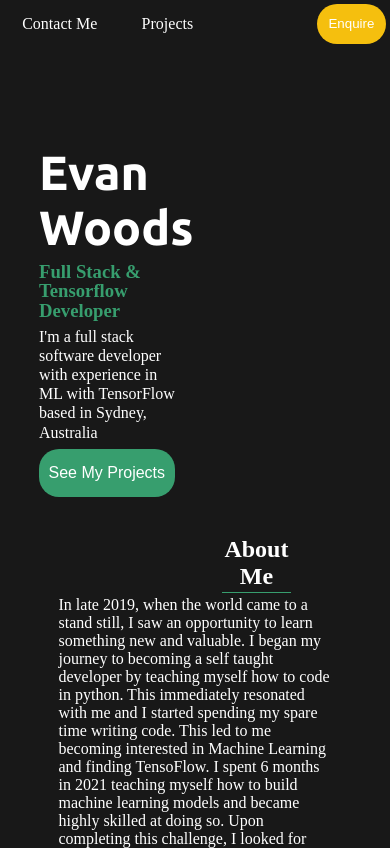
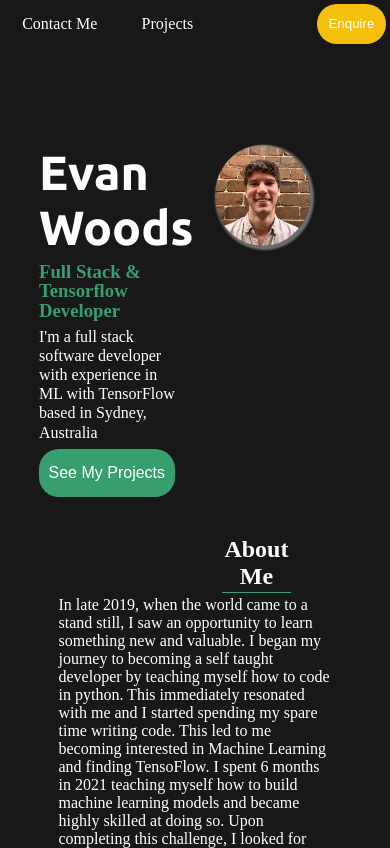
Before and after one commit to EvanCWoods/Evan-Woods-Portfolio, a plain HTML site: page index.html in a window 390 px wide. Shown: the top 848 px of the page. Drawn offline with Linux system fonts and the light colour scheme.

Commit message:
added my headshot to the page in the Assets folder, styled it to be responsive.

```diff
--- a/Develop/css/style.css
+++ b/Develop/css/style.css
@@ -87,6 +87,15 @@ header {
     color: white;
     background: var(--green);
     line-height: 3rem;
+}
+
+#intro-section-right img {
+    height: auto;
+    width: auto;
+    max-height: 90%;
+    max-width: 70%;
+    border-radius: 50%;
+    box-shadow: 2px 2px 2px 2px rgb(109, 109, 109);
 }
 
 
--- a/index.html
+++ b/index.html
@@ -28,7 +28,9 @@
                 <p id="intro-section-text">I'm a full stack software developer with experience in ML with TensorFlow based in Sydney, Australia</p>
                 <button id="see-projects-button">See My Projects</button>
             </div>
-            <div id="intro-section-right"></div>
+            <div id="intro-section-right">
+                <img src="./Assets/headshot.JPG" alt="Headhsot">
+            </div>
         </section>
 
         <section id="about-me-section">
```
Also changed, not shown: Assets/headshot.jpg (added).
